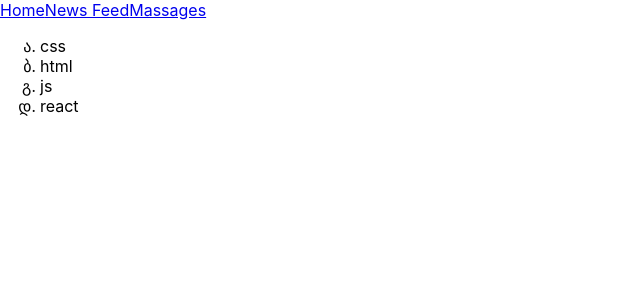
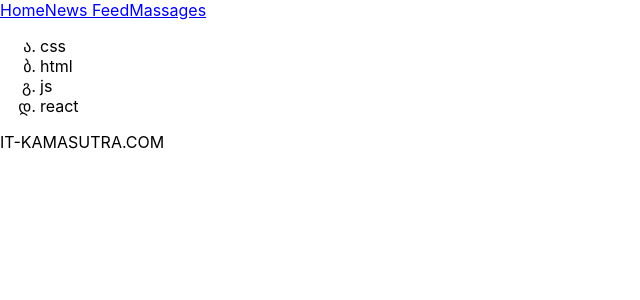
Before and after one commit to Bayer08/samurai-way-main, a React (Create React App) app: page / in a window 1280 px wide. Shown: the top 300 px of the page, without its empty margins (0-640 px from the left). Built offline with nearby package versions, Linux system fonts and the light colour scheme.

Commit message:
Add Footer Component

```diff
--- a/src/App.tsx
+++ b/src/App.tsx
@@ -2,12 +2,14 @@ import React from 'react';
 import './App.css';
 import Header from "./Header";
 import Technologies from "./Technologies";
+import Footer from "./Footer";
 
 function App() {
     return (
         <div>
             <Header />
             <Technologies />
+            <Footer/>
         </div>
     );
 }
--- /dev/null
+++ b/src/Footer.tsx
@@ -0,0 +1,11 @@
+import React from "react";
+
+function Footer() {
+    return (
+        <div>
+            IT-KAMASUTRA.COM
+        </div>
+    );
+}
+
+export default Footer;
```
